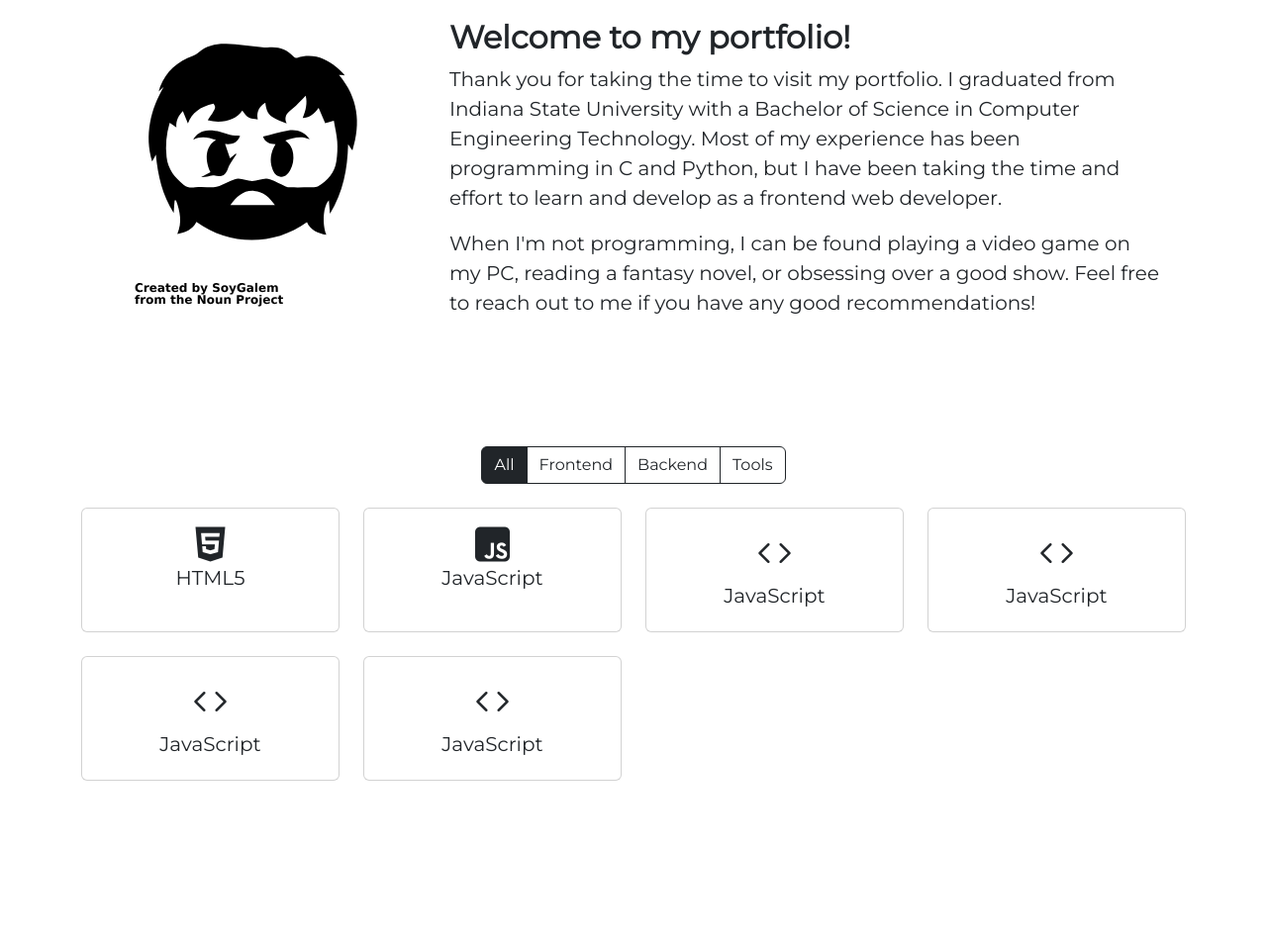
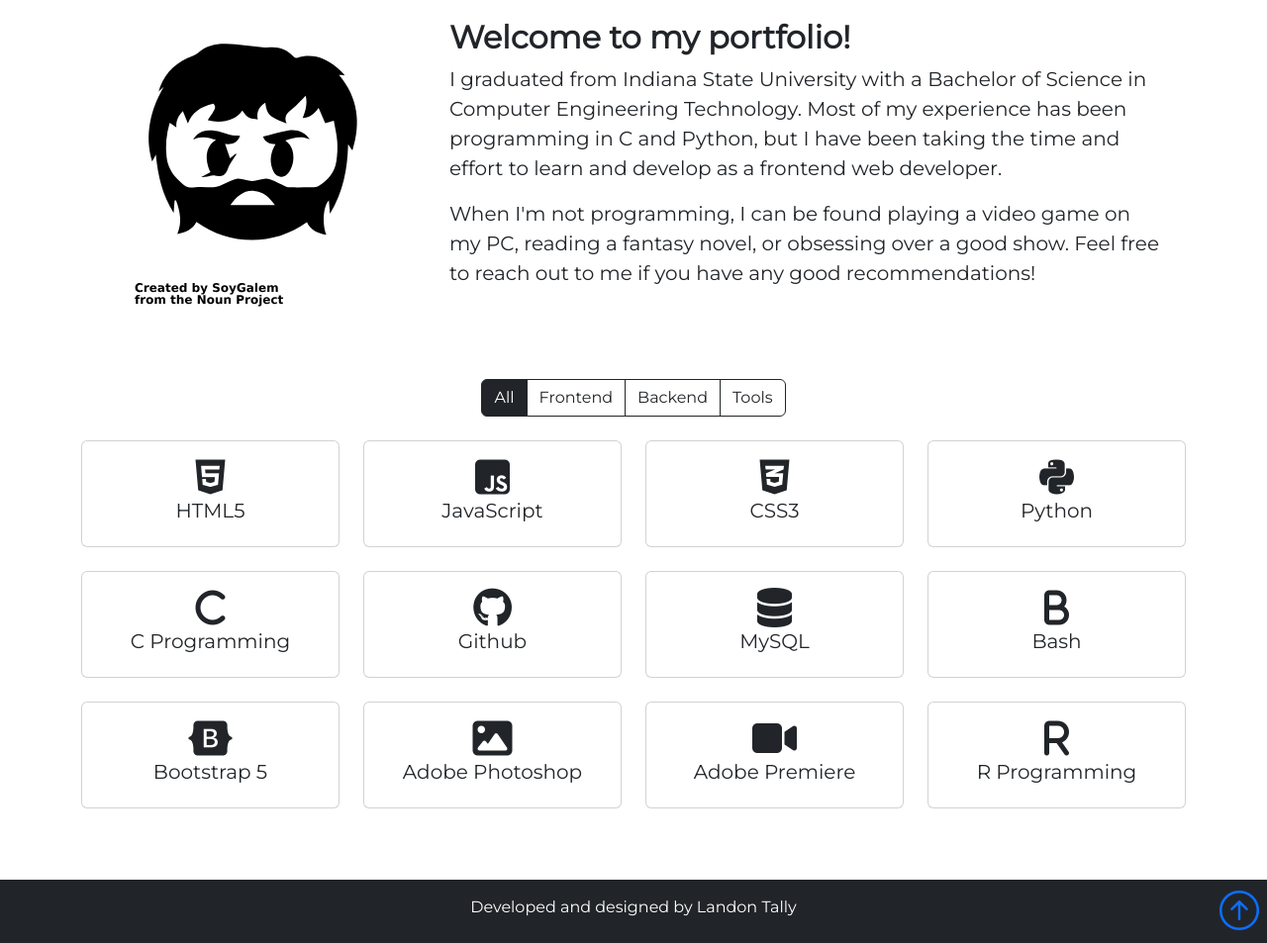
Before and after one commit to landontally/portfolio, a plain HTML site: page index.html in a window 1280 px wide. Shown: the part 757-1710 px from the top of the page at 99% size. Before the commit the page ends 1618 px from the top, so only its background shows below. Drawn offline with nearby package versions, Linux system fonts and the light colour scheme.

Commit message:
added projects

```diff
--- a/index.html
+++ b/index.html
@@ -50,8 +50,7 @@
       </div>
   </div>
 
-    <!-- Introduction Section -->
-    <section style="padding-top: 56px;">
+  <section style="padding-top: 56px;" id="home">
     <div class="container" style="height: 75vh;">
       <div class="d-flex align-items-center justify-content-center h-75">
         <div class="row w-100">
@@ -65,28 +64,25 @@
           </div>
         </div>
       </div>
-        <div class="d-flex align-items-center h-auto">
-          <div class="row w-100 p-0 m-0">
+      <div class="d-flex align-items-center h-auto justify-content-center">
         <div class="row w-100 text-center p-0 m-0">
-              <i class="bi bi-arrow-down-short" style="font-size: 6em;"></i>
-            </div>
+          <i class="bi bi-arrow-down-short" style="font-size: 6em; margin-top: 45px;"></i>
         </div>
       </div>
     </div>
   </section>
 
     <!-- About Me -->
-    <section>
-      <div class="container" style="height: 50vh">
+    <section id="about">
+      <div class="container">
         <div class=" mt-5 d-flex align-items-center justify-content-center"></div>
           <div class="row w-100">
             <div class="col-md-4 col-sm-12 py-3 text-center" data-aos="fade-right" data-aos-duration="700" data-aos-once="true">
-              <img src="./img/tyrion.svg" style="height: 300px; width:auto;">
+              <img src="./img/tyrion.svg" style="max-height: 300px; width:auto;">
             </div>
             <div class="col-md-8 col-sm-12 py-3">
               <h2 class="fw-bold" data-aos="fade-left" data-aos-duration="700" data-aos-once="true">Welcome to my portfolio!</h2>
               <p class="lead fs-5" data-aos="fade-left" data-aos-duration="700" data-aos-once="true">
-                Thank you for taking the time to visit my portfolio.
                 I graduated from Indiana State University with a Bachelor of Science in Computer Engineering Technology.
                 Most of my experience has been programming in C and Python, but I have been taking the time and effort
                 to learn and develop as a frontend web developer.
@@ -102,7 +98,7 @@
     </section>
 
     <!-- Projects Section -->
-    <div class="container my-5">
+    <div class="container my-5" id="projects">
       <div class="d-flex justify-content-center mb-4" data-aos="fade-up" data-aos-duration="700" data-aos-once="true">
           <div class="btn-group" role="group" aria-label="Filter by Category">
               <button type="button" class="btn btn-dark filter-btn" data-filter="all">All</button>
@@ -131,32 +127,80 @@
           <div class="col-md-3 mb-4 filter-item frontend">
             <div class="card h-100 text-center">
                 <div class="card-body">
-                    <i class="bi bi-code fs-1"></i>
-                    <h5 class="card-title">JavaScript</h5>
+                  <i class="fa-brands fa-css3-alt fs-1"></i>
+                    <h5 class="card-title">CSS3</h5>
+                </div>
+            </div>
+          </div>
+          <div class="col-md-3 mb-4 filter-item backend">
+            <div class="card h-100 text-center">
+                <div class="card-body">
+                  <i class="fa-brands fa-python fs-1"></i>
+                    <h5 class="card-title">Python</h5>
+                </div>
+            </div>
+          </div>
+          <div class="col-md-3 mb-4 filter-item backend">
+            <div class="card h-100 text-center">
+                <div class="card-body">
+                  <i class="fa-solid fa-c fs-1"></i>
+                    <h5 class="card-title">C Programming</h5>
+                </div>
+            </div>
+          </div>
+          <div class="col-md-3 mb-4 filter-item tools">
+            <div class="card h-100 text-center">
+                <div class="card-body">
+                  <i class="fa-brands fa-github fs-1"></i>
+                    <h5 class="card-title">Github</h5>
+                </div>
+            </div>
+          </div>
+          <div class="col-md-3 mb-4 filter-item backend">
+            <div class="card h-100 text-center">
+                <div class="card-body">
+                  <i class="fa-solid fa-database fs-1"></i>
+                    <h5 class="card-title">MySQL</h5>
+                </div>
+            </div>
+          </div>
+          <div class="col-md-3 mb-4 filter-item backend">
+            <div class="card h-100 text-center">
+                <div class="card-body">
+                  <i class="fa-solid fa-b fs-1"></i>
+                    <h5 class="card-title">Bash</h5>
                 </div>
             </div>
           </div>
           <div class="col-md-3 mb-4 filter-item frontend">
             <div class="card h-100 text-center">
                 <div class="card-body">
-                    <i class="bi bi-code fs-1"></i>
-                    <h5 class="card-title">JavaScript</h5>
+                  <i class="fa-brands fa-bootstrap fs-1"></i>
+                    <h5 class="card-title">Bootstrap 5</h5>
                 </div>
             </div>
           </div>
-          <div class="col-md-3 mb-4 filter-item frontend">
+          <div class="col-md-3 mb-4 filter-item tools">
             <div class="card h-100 text-center">
                 <div class="card-body">
-                    <i class="bi bi-code fs-1"></i>
-                    <h5 class="card-title">JavaScript</h5>
+                  <i class="fa-solid fa-image fs-1"></i>
+                    <h5 class="card-title">Adobe Photoshop</h5>
                 </div>
             </div>
           </div>
-          <div class="col-md-3 mb-4 filter-item frontend">
+          <div class="col-md-3 mb-4 filter-item tools">
             <div class="card h-100 text-center">
                 <div class="card-body">
-                    <i class="bi bi-code fs-1"></i>
-                    <h5 class="card-title">JavaScript</h5>
+                  <i class="fa-solid fa-video fs-1"></i>
+                    <h5 class="card-title">Adobe Premiere</h5>
+                </div>
+            </div>
+          </div>
+          <div class="col-md-3 mb-4 filter-item tools">
+            <div class="card h-100 text-center">
+                <div class="card-body">
+                  <i class="fa-solid fa-r fs-1"></i>
+                    <h5 class="card-title">R Programming</h5>
                 </div>
             </div>
           </div>
@@ -169,7 +213,20 @@
 
 
     <!-- Contact Me -->
-    <!-- Footer Section -->
+
+
+
+    <!-- Footer -->
+    <footer class="p-3 bg-dark text-white text-center mt-5 mb-0 position-relative">
+      <div class="container pb-2">
+        <p class="lead mb-0 fs-6">
+          Developed and designed by Landon Tally
+        </p>
+        <a href="#" class="position-absolute bottom-0 end-0 p-2" rel="nofollow">
+          <i class="bi bi-arrow-up-circle h1"></i>
+        </a>
+      </div>
+    </footer>
 
     <!-- Scripts -->
     <script src="https://cdnjs.cloudflare.com/ajax/libs/jquery/3.6.4/jquery.min.js"></script>
```
Lines whose indentation alone changed are shown as unchanged.
